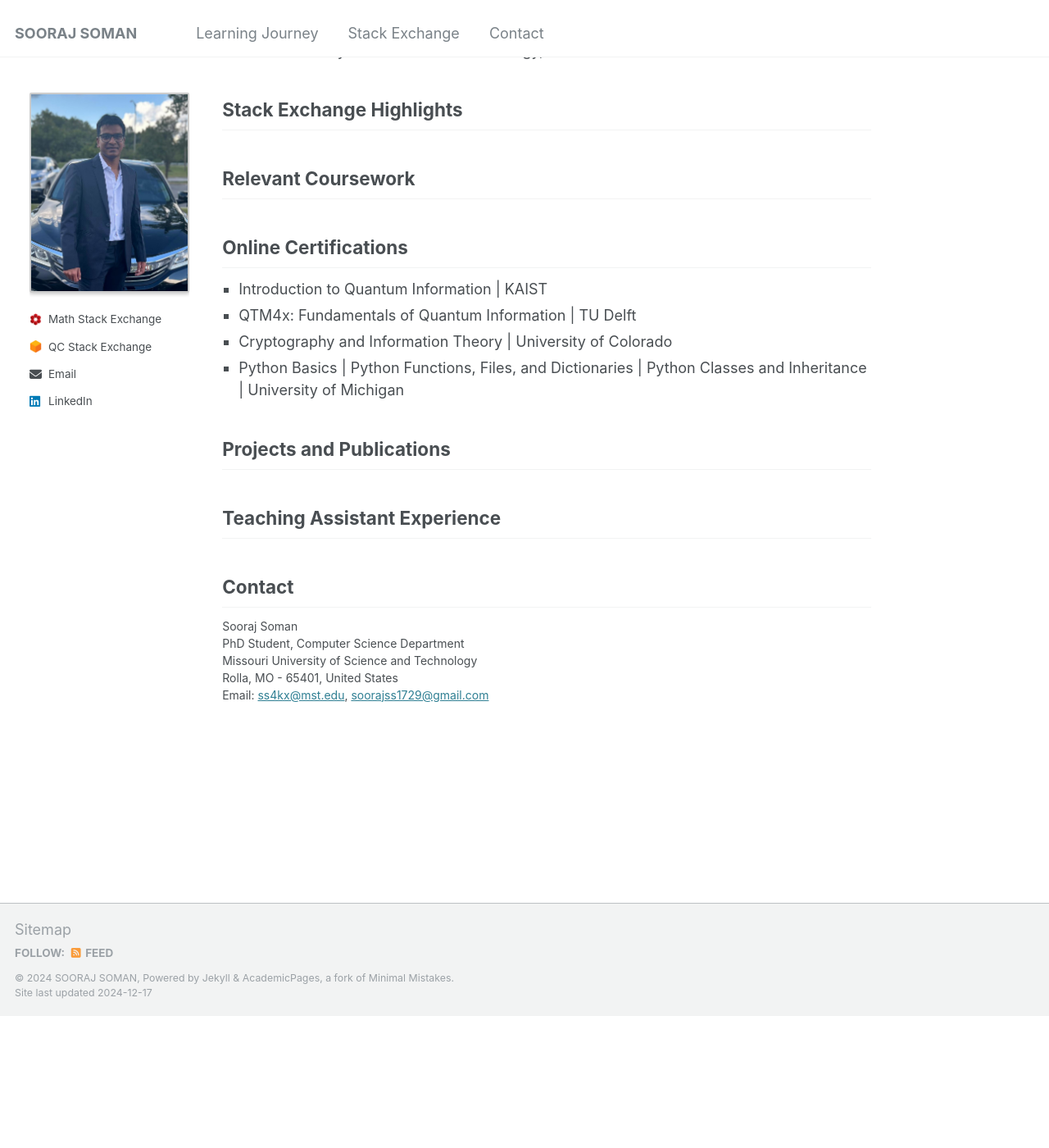
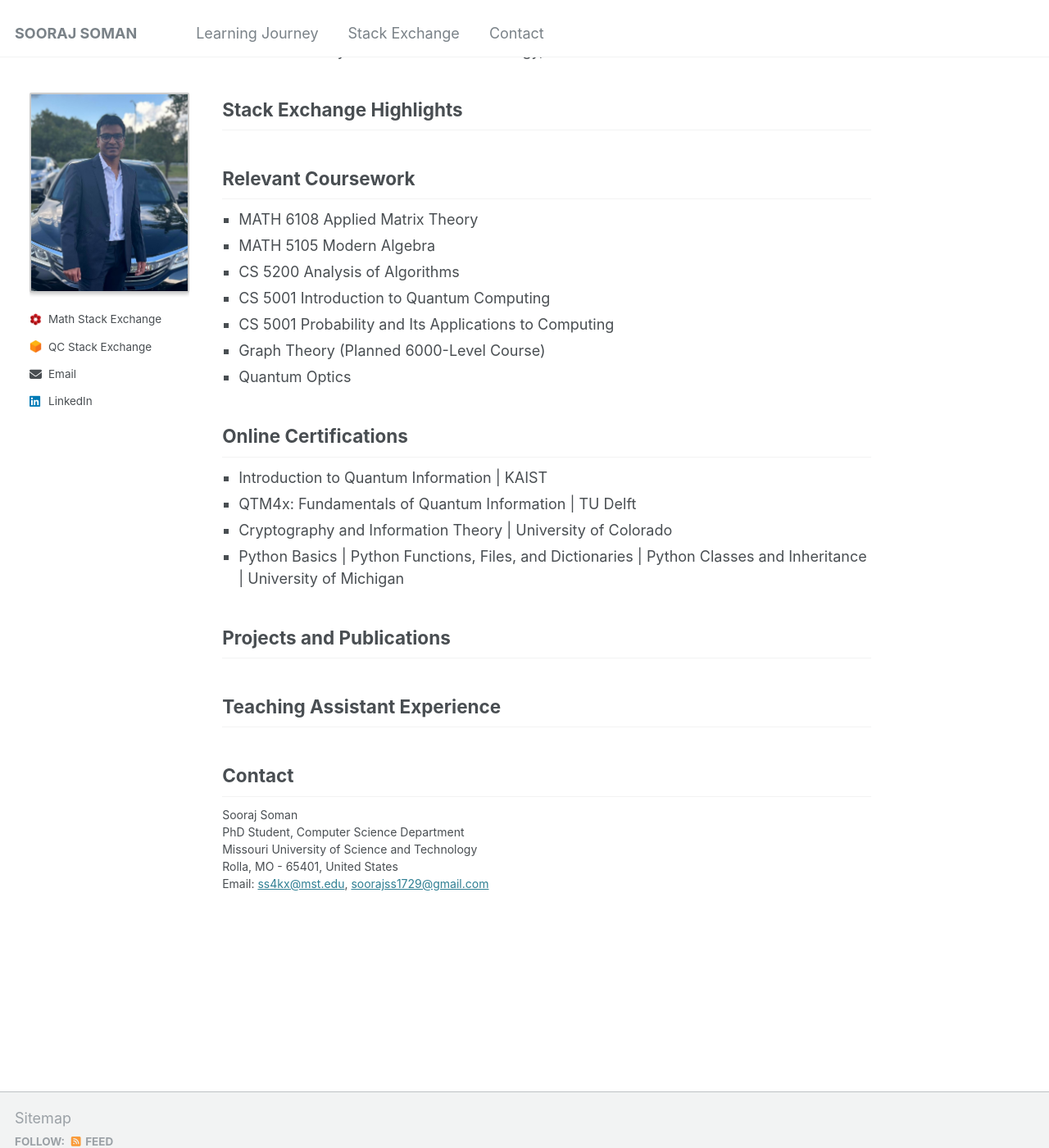
Before and after one commit to soorajss1729/soorajss1729.github.io, a Jekyll site: the page built from _pages/about.md, in a window 1280 px wide and 1400 px high, scrolled down 876 px. Shown: the whole window at 82% size. Built offline with Jekyll 4.4.1, drawn with Linux system fonts in a browser that asks for light colours; before the commit the page ends 2115 px from its top, so only the background shows below that.

Commit message:
Update about.md

```diff
--- a/_pages/about.md
+++ b/_pages/about.md
@@ -63,18 +63,43 @@ Cochin University of Science and Technology, 2017
 
 ## Stack Exchange Highlights
 
-
-## Relevant Coursework
-
-
 <style>
-.stac-list ul {
+.cors ul {
     list-style-type: square; /* Black square bullets */
     padding-left: 20px; /* Add spacing for bullets */
     margin: 0; /* Remove default margins */
 }
 
-.stac-list li {
+.cors li {
+    color: inherit; /* Inherit the text color from the page */
+    font-family: inherit; /* Inherit the font family */
+    font-size: inherit; /* Inherit the font size */
+    line-height: inherit; /* Maintain the global line height */
+    margin-bottom: 5px; /* Space between list items */}
+</style>
+## Relevant Coursework
+
+<div class="cors">
+<ul>
+    <li>MATH 6108 Applied Matrix Theory</li>
+    <li>MATH 5105 Modern Algebra</li>
+    <li>CS 5200 Analysis of Algorithms</li>
+    <li>CS 5001 Introduction to Quantum Computing</li>
+    <li>CS 5001 Probability and Its Applications to Computing</li>
+    <li>Graph Theory (Planned 6000-Level Course)</li>
+    <li>Quantum Optics</li>
+</ul>
+</div>
+
+
+<style>
+.onln ul {
+    list-style-type: square; /* Black square bullets */
+    padding-left: 20px; /* Add spacing for bullets */
+    margin: 0; /* Remove default margins */
+}
+
+.onln li {
     color: inherit; /* Inherit the text color from the page */
     font-family: inherit; /* Inherit the font family */
     font-size: inherit; /* Inherit the font size */
@@ -83,7 +108,7 @@ Cochin University of Science and Technology, 2017
 </style>
 ## Online Certifications
 
-<div class="stac-list">
+<div class="onln">
 <ul>
     <li>Introduction to Quantum Information | KAIST</li>
     <li>QTM4x: Fundamentals of Quantum Information | TU Delft</li>
```
